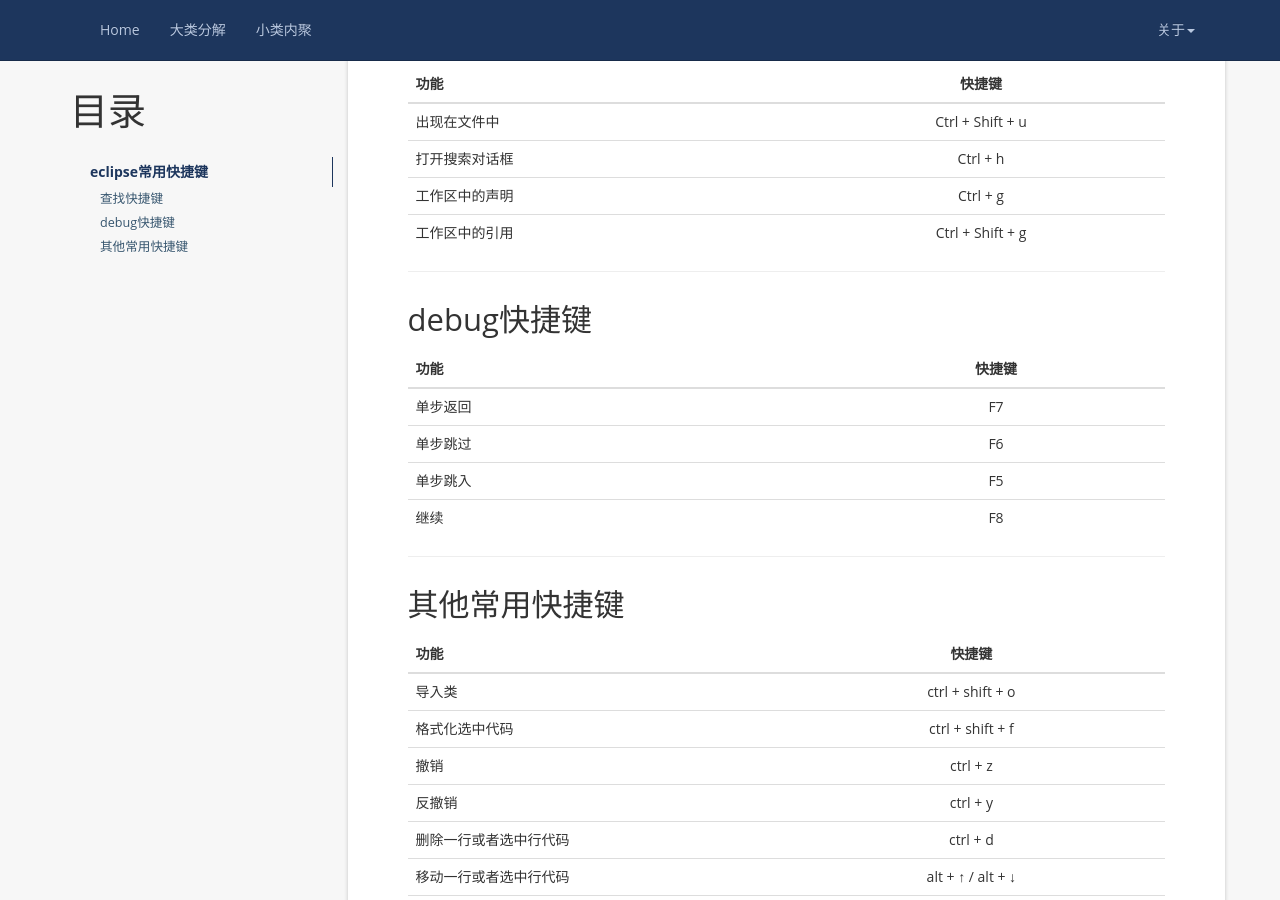
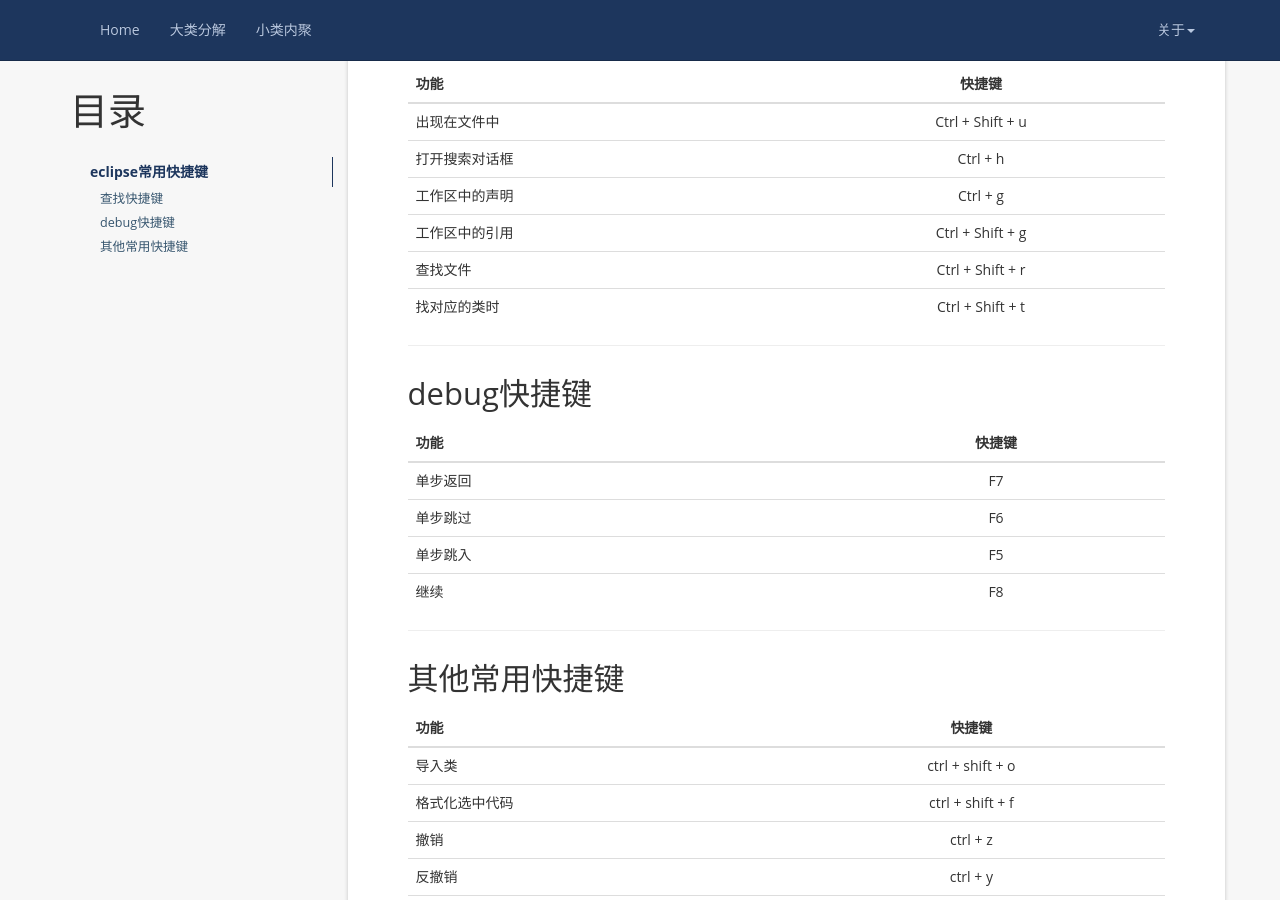
Before and after one commit to yanglei1992/yanglei1992.github.io.old, a Jekyll site: the page built from _posts/java/elipse/2019-01-07-java-eclipse-tool.markdown, in a window 1280 px wide and 900 px high, scrolled down 500 px. Built offline with Jekyll 4.4.1, drawn with Linux system fonts in a browser that asks for light colours; nearby versions of some CDN libraries; comment, search, counter and statistics services are not loaded.

Commit message:
eclipse快捷方式学习与使用

```diff
--- a/_posts/java/elipse/2019-01-07-java-eclipse-tool.markdown
+++ b/_posts/java/elipse/2019-01-07-java-eclipse-tool.markdown
@@ -20,6 +20,8 @@ tag: eclipse
 | 打开搜索对话框 | Ctrl + h |
 | 工作区中的声明 | Ctrl + g |
 | 工作区中的引用 | Ctrl + Shift + g |
+| 查找文件 | Ctrl + Shift + r |
+| 找对应的类时 | Ctrl + Shift + t |
 
 ----------
 
```
